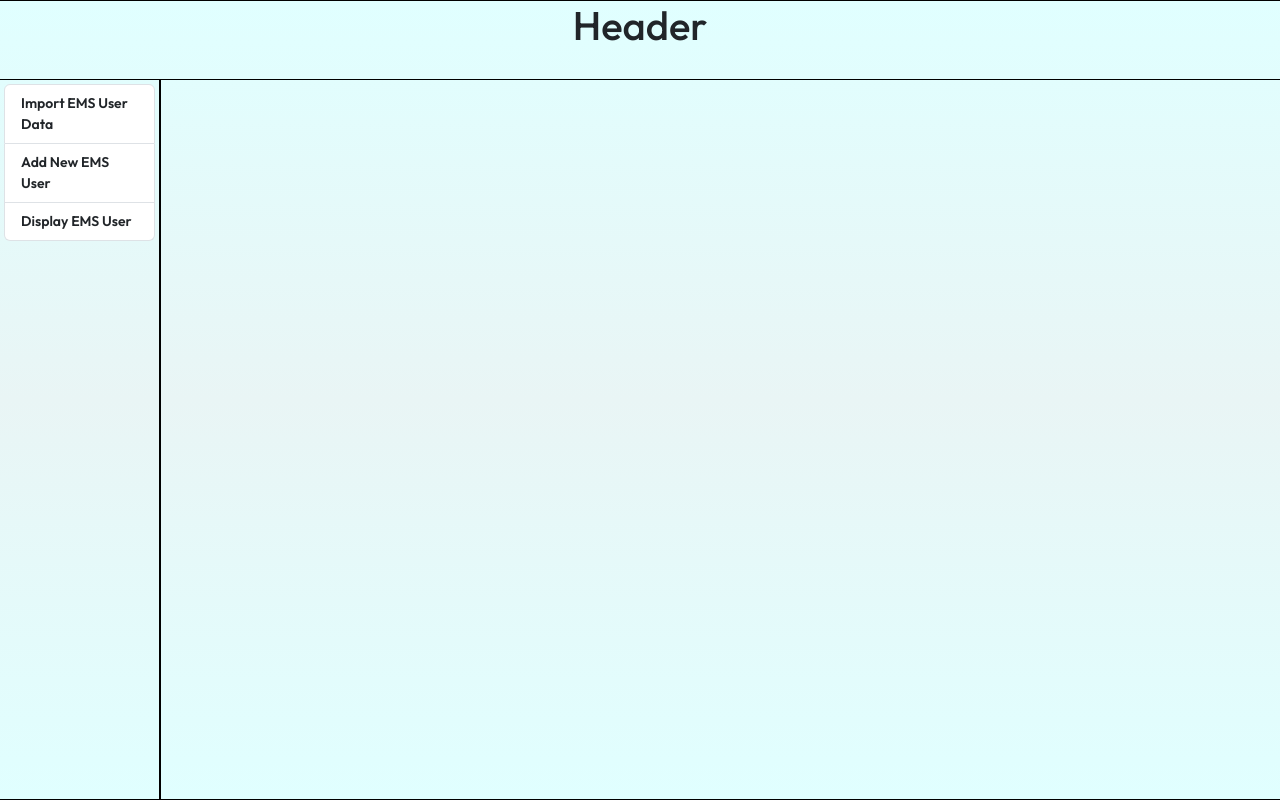
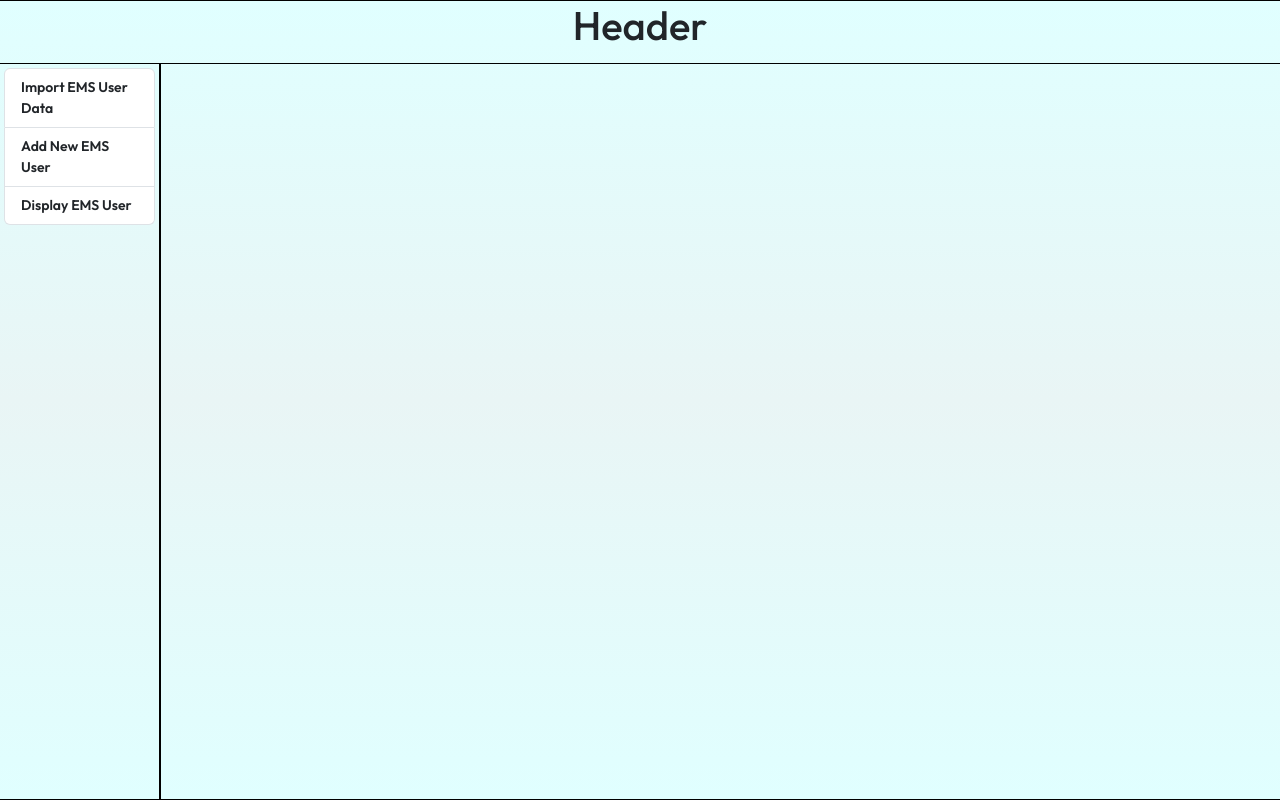
Before and after one commit to mah385/employee-management-system, a React (Vite) app in the folder frontend/employee-management-system/: page / in a window 1280 px wide. Built offline with nearby package versions, Linux system fonts and the light colour scheme.

Commit message:
adjusted layout height

```diff
--- a/frontend/employee-management-system/src/App.css
+++ b/frontend/employee-management-system/src/App.css
@@ -5,7 +5,7 @@
     "header header header header header header header header"
     "nav content content content content content content content";
 
-    grid-template-rows: 10vh 90vh;
+    grid-template-rows: 8vh 92vh;
     grid-template-columns: repeat(8, 12.5%);
     /*grid-gap: 10px;*/
     height: 100vh;
```
